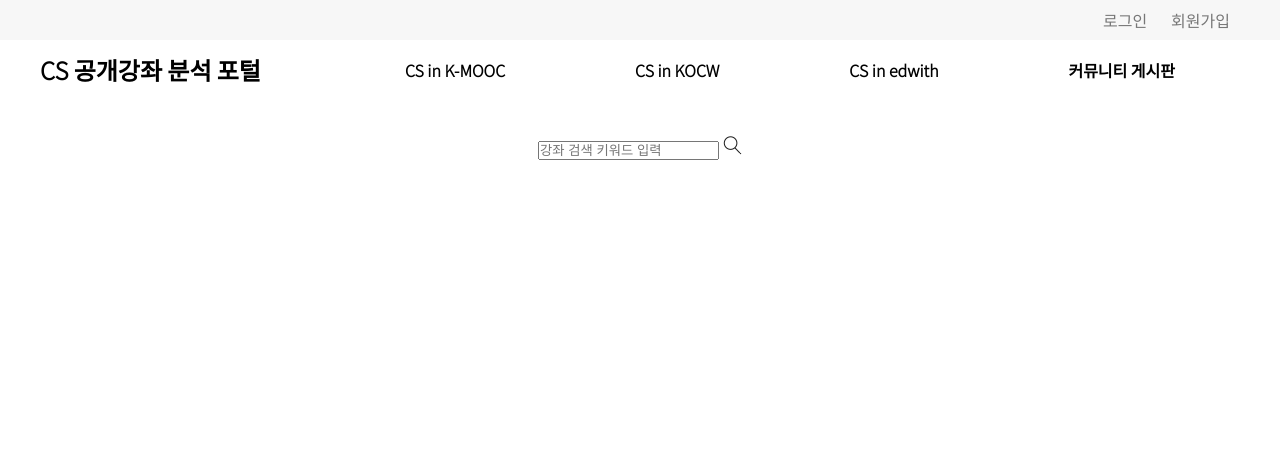
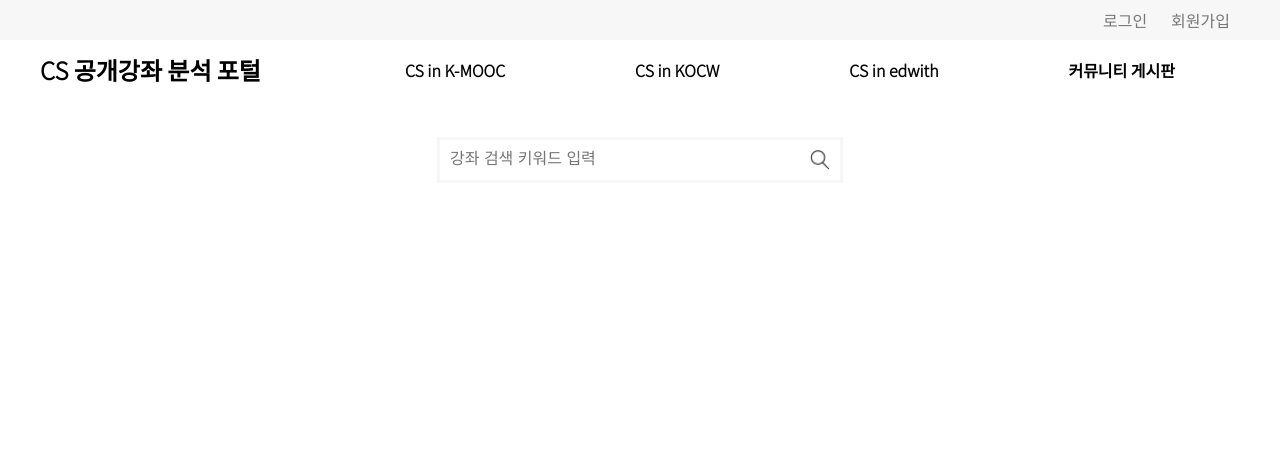
Before and after one commit to SeongminLee812/project_web, a Django app: template templates/kmooc.html in a window 1280 px wide. Shown: the top 460 px of the page. Run offline with Django 3.2, Linux system fonts and the light colour scheme; the template is opened without the code that fills it, so the values that code supplies are empty.

Commit message:
added memo and header3

```diff
--- a/static/css/css01.css
+++ b/static/css/css01.css
@@ -7,6 +7,7 @@
     background-color: #F7F7F7;
 }
 
+/* 각 페이지에서 header1_menu 로 이름 수정해야 함 */
 #header1_munu {
     width: 1200px;
     height: 40px;
@@ -62,25 +63,47 @@
     font-weight: bold;
 }
 
+/* 여기부터 수정 */
 #header3 {
-    width: 1200px;
-    height: 100px;
-    margin: auto;
-    text-align: center;
-}
+            display: flex;
+            width: 1200px;
+            height: 120px;
+            line-height: 60px;
+            margin: auto;
+            text-align: center;
+            background-color: #FFFFFF;
+        }
 
-#header3 > span {
-    width: 100px;
-    height: 100px;
-    line-height: 100px;
-    margin: auto;
-    cursor: pointer;
-}
+        #search {
+            position: relative;
+            height: 40px;
+            line-height: 40px;
+            width: 400px;
+            margin: auto;
+            border: 3px solid #F7F7F7;
+        }
 
-#header3 > input {
-    transform: scale(2)
-}
+        #search input {
+            font-size: 16px;
+            width: 325px;
+            padding: 10px;
+            border: 0px;
+            outline: none;
+            float: left;
+        }
 
+        #search img {
+            position absolute;
+            width: 20px;
+            height: 20px;
+            margin: auto;
+            padding: 10px;
+            border: 0px
+            outline: none;
+            float: right;
+            cursor: pointer;
+        }
+/* 여기까지 수정 */
 
 
 #bodyimage {
```
